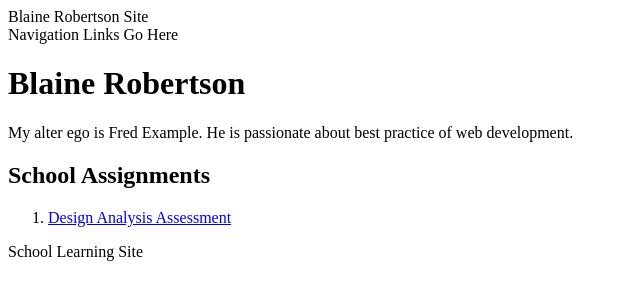
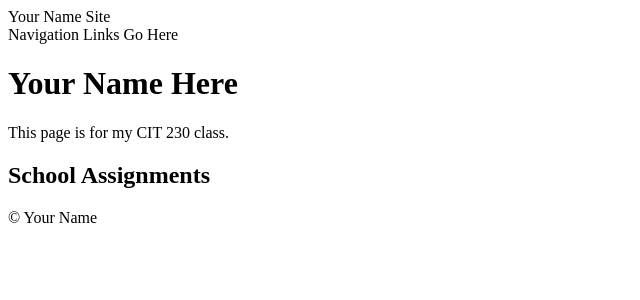
Before and after one commit to cit230mwf/cit230mwf.github.io, a plain HTML site: page index.html in a window 1280 px wide. Shown: the whole page, without its empty margins (0-640 px from the left). Drawn offline with Linux system fonts and the light colour scheme.

Commit message:
Initial Upload

```diff
--- a/index.html
+++ b/index.html
@@ -1,22 +1,21 @@
 <!doctype html>
 <html lang="en">
-<head>
- <meta charset="utf-8">
- <title>Home | CIT 230 Example</title>
+ <head>
+  <meta charset="utf-8">
+  <title>Home | Your Repo Name Here</title>
+  <meta name="viewport" content="width=device-width">
+  <meta name="author" content="your name here">
  </head>
  <body>
-  <header>Blaine Robertson Site</header>
+  <header>Your Name Site</header>
   <nav>Navigation Links Go Here</nav>
   <main>
- <h1>Blaine Robertson</h1>
-  <p>My alter ego is Fred Example. He is passionate about best practice of web development.</p>
+   <h1>Your Name Here</h1>
+   <p>This page is for my CIT 230 class.</p>
    <h2>School Assignments</h2>
-   <ol>
-   <li><a href="/assignments/analysis.html" title="View the design analysis assignment">Design Analysis Assessment</a> </li>
-   </ol>
   </main>
   <footer>
-   <p>School Learning Site</p>
+   <p>&copy; Your Name</p>
   </footer>
  </body>
 </html>
```
